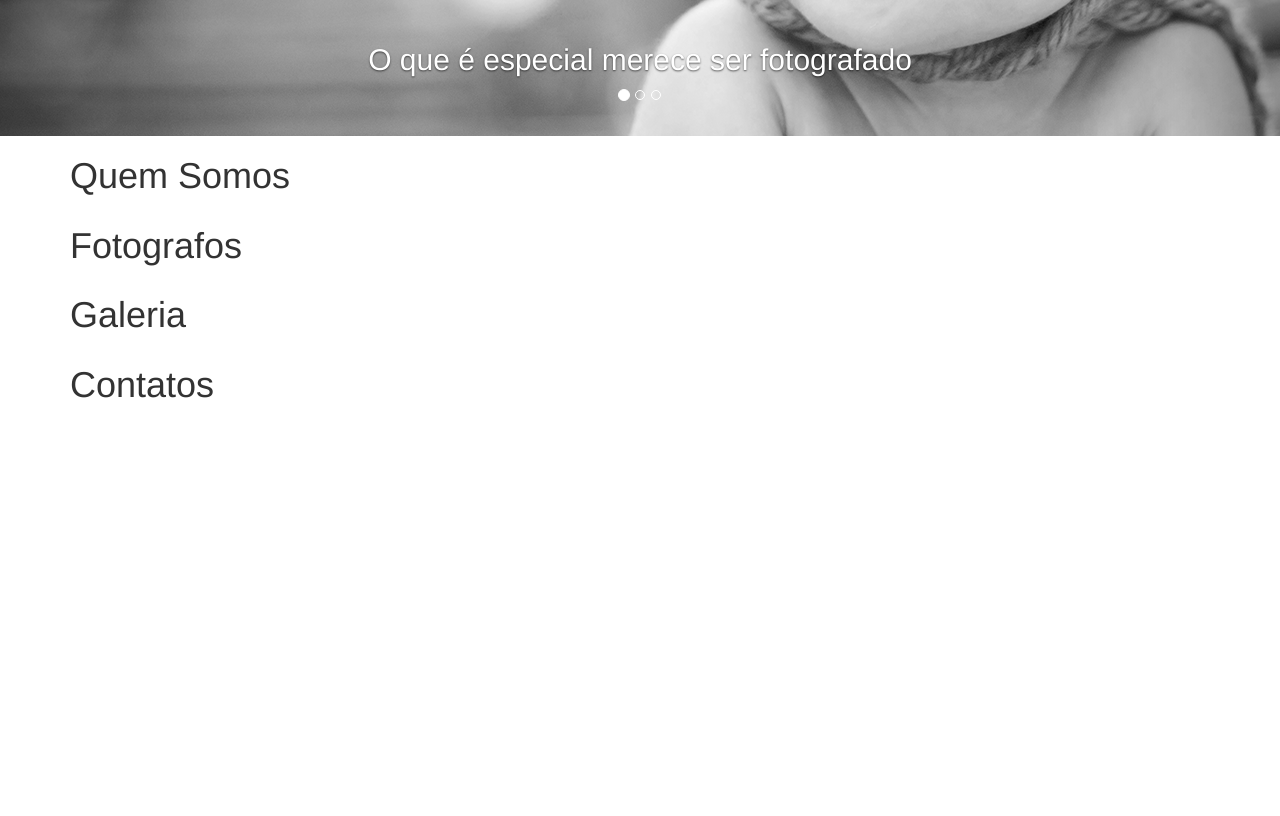
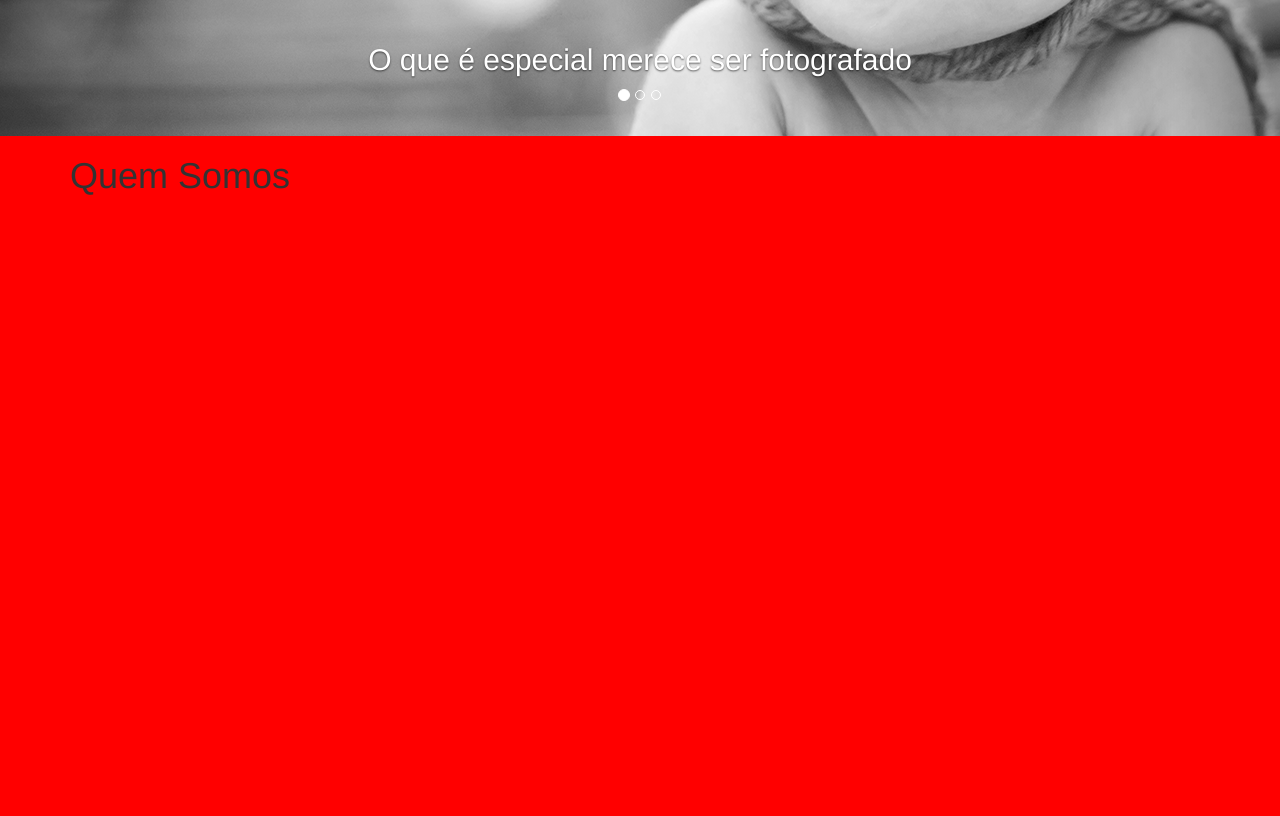
Before and after one commit to ravicsousa/GaleraDoClick, a plain HTML site: page index.html in a window 1280 px wide. Shown: the part 664-1480 px from the top of the page. Before the commit the page ends 1078 px from the top, so only its background shows below. Drawn offline with nearby package versions, Linux system fonts and the light colour scheme.

Commit message:
bg section quem somos

```diff
--- a/css/style.css
+++ b/css/style.css
@@ -47,8 +47,10 @@ html {
     }
 }
 
-.intro-section {
-    background: #fff;
+.somos-section {
+    background: red;
+    height: 100%;
+    text-decoration-color: white;
 }
 
 .carousel,
--- a/index.html
+++ b/index.html
@@ -49,7 +49,7 @@
                         <a class="page-scroll" href="#page-top"></a>
                     </li>
                     <li>
-                        <a class="page-scroll" href="#somos">Home</a>
+                        <a class="page-scroll" href="#page-top">Home</a>
                     </li>
                     <li>
                         <a class="page-scroll" href="#somos">Quem Somos</a>
@@ -114,12 +114,7 @@
 
     </header>
 
-    <!-- Intro Section -->
-    <section id="intro" class="intro-section">
-    </section>
-
-    <!-- About Section -->
-    <section id="somos" class="about-section">
+    <section id="somos" class="somos-section">
         <div class="container">
             <div class="row">
                 <div class="col-lg-12">
@@ -130,7 +125,7 @@
     </section>
 
     <!-- Services Section -->
-    <section id="fotografos" class="services-section">
+    <section id="fotografos" class="fotografos-section">
         <div class="container">
             <div class="row">
                 <div class="col-lg-12">
```
